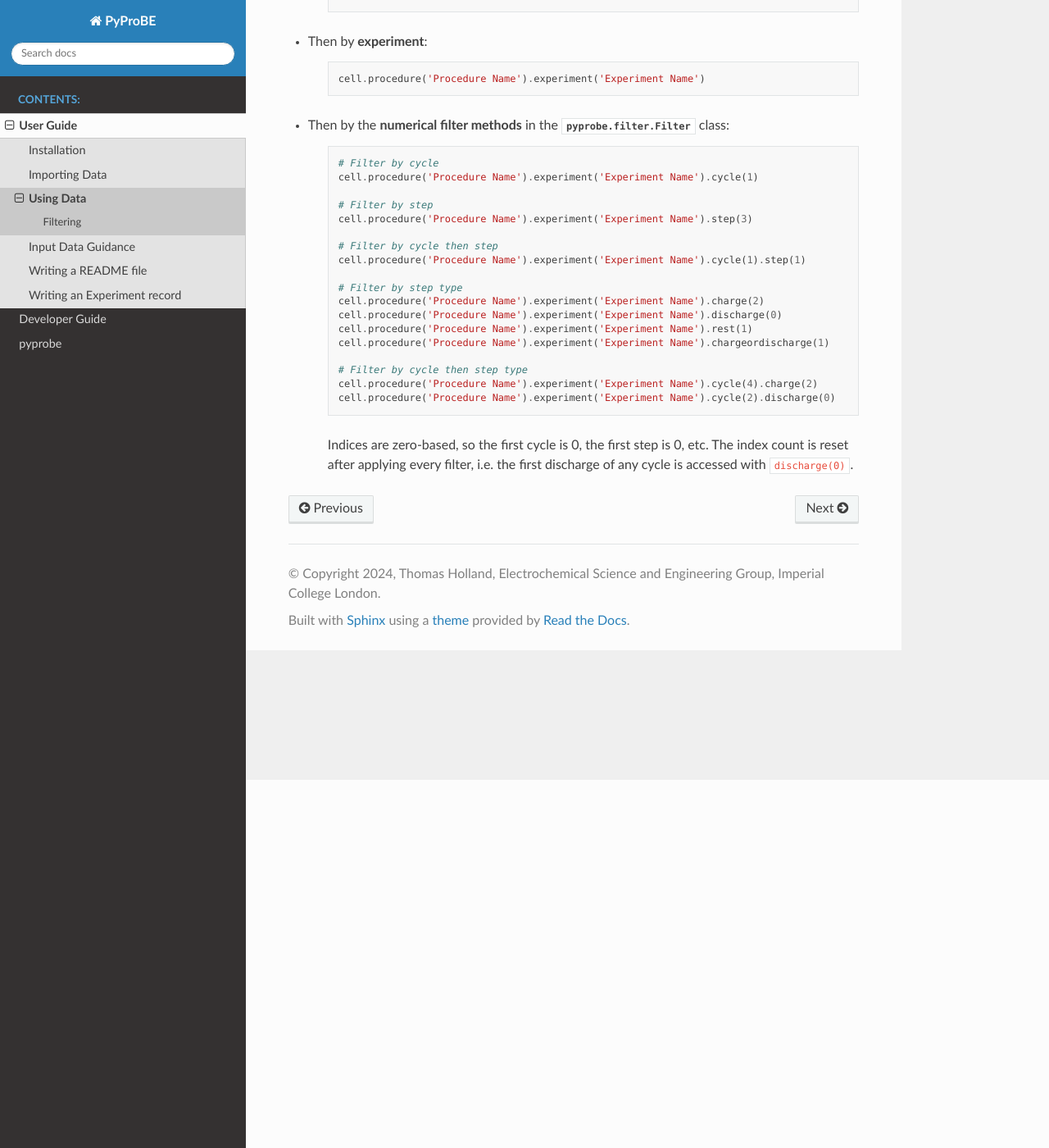
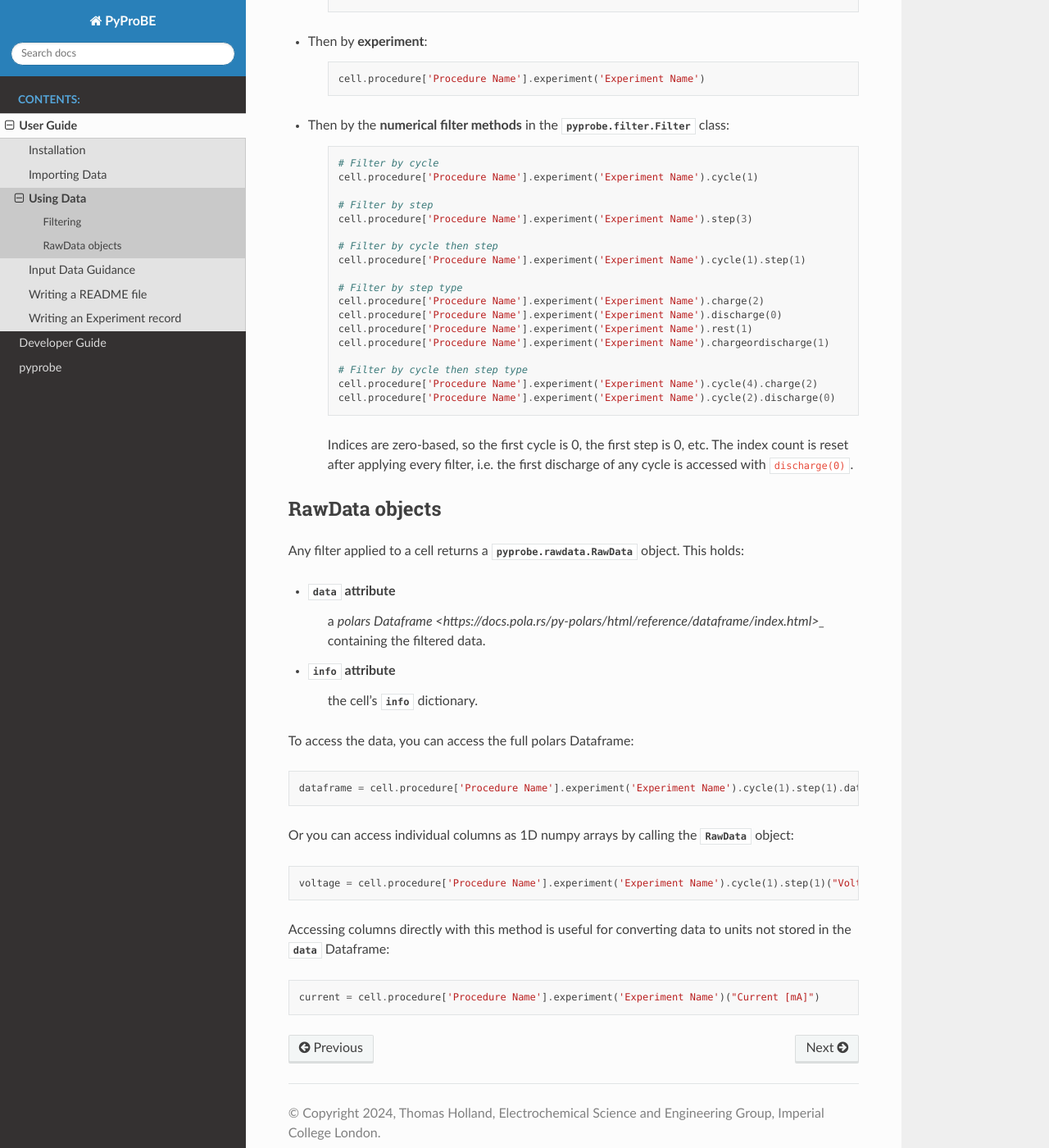
Before and after one commit to ImperialCollegeLondon/PyProBE, a Sphinx documentation site: the page built from docs/source/using_data.rst, in a window 1280 px wide and 1400 px high, scrolled down 449 px. Shown: the whole window at 82% size. Built offline with Sphinx 7.4.7 and the Read the Docs theme 2.0.0, drawn with Linux system fonts in a browser that asks for light colours.

Commit message:
Correct procedure bracket type and RawData object section

```diff
--- a/docs/source/using_data.rst
+++ b/docs/source/using_data.rst
@@ -16,37 +16,68 @@ It is possible to filter data by a number of methods:
 
    .. code-block:: python
 
-      cell.procedure('Procedure Name')
+      cell.procedure['Procedure Name']
 
 * Then by **experiment**:
 
    .. code-block:: python
 
-      cell.procedure('Procedure Name').experiment('Experiment Name')
+      cell.procedure['Procedure Name'].experiment('Experiment Name')
 
 * Then by the **numerical filter methods** in the :class:`pyprobe.filter.Filter` class:
 
    .. code-block:: python
 
       # Filter by cycle
-      cell.procedure('Procedure Name').experiment('Experiment Name').cycle(1)
+      cell.procedure['Procedure Name'].experiment('Experiment Name').cycle(1)
 
       # Filter by step
-      cell.procedure('Procedure Name').experiment('Experiment Name').step(3)
+      cell.procedure['Procedure Name'].experiment('Experiment Name').step(3)
 
       # Filter by cycle then step
-      cell.procedure('Procedure Name').experiment('Experiment Name').cycle(1).step(1)
+      cell.procedure['Procedure Name'].experiment('Experiment Name').cycle(1).step(1)
 
       # Filter by step type
-      cell.procedure('Procedure Name').experiment('Experiment Name').charge(2)
-      cell.procedure('Procedure Name').experiment('Experiment Name').discharge(0)
-      cell.procedure('Procedure Name').experiment('Experiment Name').rest(1)
-      cell.procedure('Procedure Name').experiment('Experiment Name').chargeordischarge(1)
+      cell.procedure['Procedure Name'].experiment('Experiment Name').charge(2)
+      cell.procedure['Procedure Name'].experiment('Experiment Name').discharge(0)
+      cell.procedure['Procedure Name'].experiment('Experiment Name').rest(1)
+      cell.procedure['Procedure Name'].experiment('Experiment Name').chargeordischarge(1)
 
       # Filter by cycle then step type
-      cell.procedure('Procedure Name').experiment('Experiment Name').cycle(4).charge(2)
-      cell.procedure('Procedure Name').experiment('Experiment Name').cycle(2).discharge(0)
+      cell.procedure['Procedure Name'].experiment('Experiment Name').cycle(4).charge(2)
+      cell.procedure['Procedure Name'].experiment('Experiment Name').cycle(2).discharge(0)
 
    Indices are zero-based, so the first cycle is 0, the first step is 0, etc. The
    index count is reset after applying every filter, i.e. the first discharge of any
    cycle is accessed with :code:`discharge(0)`.
+
+RawData objects
+---------------
+Any filter applied to a cell returns a :class:`pyprobe.rawdata.RawData` object. This
+holds:
+
+* :attr:`~pyprobe.rawdata.RawData.data` attribute
+   a `polars Dataframe <https://docs.pola.rs/py-polars/html/reference/dataframe/index.html>_`
+   containing the filtered data.
+* :attr:`~pyprobe.rawdata.RawData.info` attribute
+   the cell's :attr:`~pyprobe.cell.Cell.info` dictionary.
+
+To access the data, you can access the full polars Dataframe:
+
+.. code-block:: python
+
+   dataframe = cell.procedure['Procedure Name'].experiment('Experiment Name').cycle(1).step(1).data
+
+Or you can access individual columns as 1D numpy arrays by calling the
+:class:`~pyprobe.rawdata.RawData` object:
+
+.. code-block:: python
+
+   voltage = cell.procedure['Procedure Name'].experiment('Experiment Name').cycle(1).step(1)("Voltage [V]")
+
+Accessing columns directly with this method is useful for converting data to units not
+stored in the :attr:`~pyprobe.rawdata.RawData.data` Dataframe:
+
+.. code-block:: python
+
+   current = cell.procedure['Procedure Name'].experiment('Experiment Name')("Current [mA]")
```
